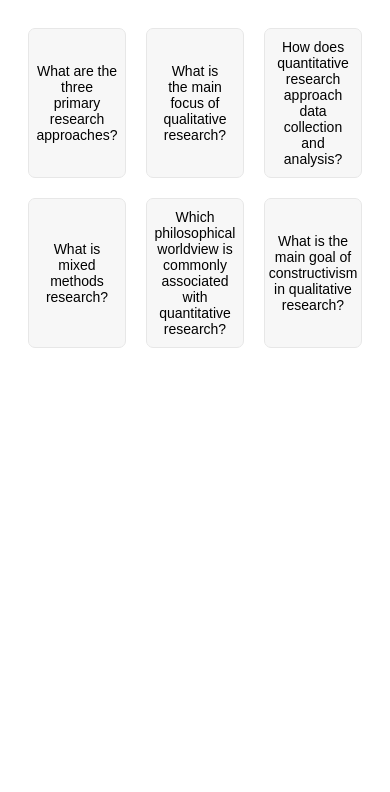
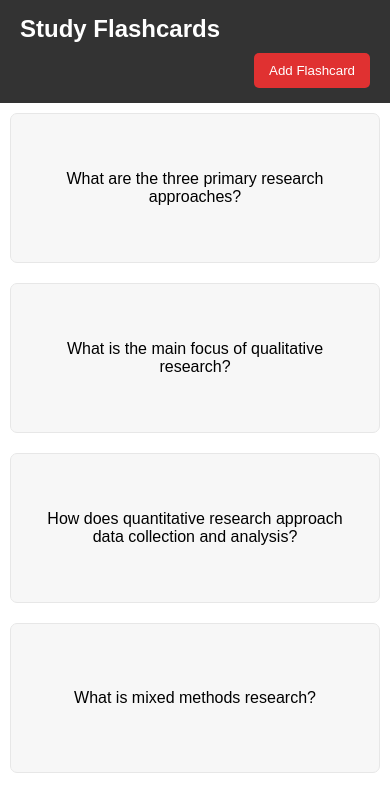
Before and after one commit to Svendzen/study-flashcards, a React (Create React App) app: page / in a window 390 px wide. Shown: the top 792 px of the page. Built offline with nearby package versions, Linux system fonts and the light colour scheme.

Commit message:
added navbar + way to add flash cards

```diff
--- a/src/App.js
+++ b/src/App.js
@@ -1,15 +1,7 @@
-import { useState } from "react";
+import { useState, createContext, useContext } from "react";
 import "./styles.css";
 
-export default function App() {
-  return (
-    <div className="App">
-      <FlashCardsList />
-    </div>
-  );
-}
-
-const questions = [
+const initialQuestions = [
   {
     id: 1,
     question: "What are the three primary research approaches?",
@@ -49,8 +41,114 @@ const questions = [
   },
 ];
 
+// Create a context for flashcards
+const FlashcardsContext = createContext();
+
+function useFlashcardsContext() {
+  return useContext(FlashcardsContext);
+}
+
+export default function App() {
+  // Move flashcards state to App component
+  const [flashcards, setFlashcards] = useState(initialQuestions);
+
+  function addFlashcard({ question, answer }) {
+    const newFlashcard = {
+      id: flashcards.length + 1,
+      question,
+      answer,
+    };
+    setFlashcards([...flashcards, newFlashcard]);
+  }
+
+  return (
+    <FlashcardsContext.Provider value={{ addFlashcard }}>
+      <div className="App">
+        <Navbar />
+        <FlashCardsList flashcards={flashcards} />
+      </div>
+    </FlashcardsContext.Provider>
+  );
+}
+
+// Navbar component
+function Navbar() {
+  const [showForm, setShowForm] = useState(false);
+
+  return (
+    <nav className="navbar">
+      <h1 className="app-title">Study Flashcards</h1>
+      <div className="nav-links">
+        <button
+          className="nav-button"
+          onClick={() => setShowForm(true)}
+          aria-label="Add a new flashcard"
+        >
+          Add Flashcard
+        </button>
+      </div>
+      {showForm && <AddFlashcardForm onClose={() => setShowForm(false)} />}
+    </nav>
+  );
+}
+
+// AddFlashcardForm component
+function AddFlashcardForm({ onClose }) {
+  const [question, setQuestion] = useState("");
+  const [answer, setAnswer] = useState("");
+
+  // Access the addFlashcard function from context
+  const { addFlashcard } = useFlashcardsContext();
+
+  function handleSubmit(e) {
+    e.preventDefault();
+    if (question.trim() && answer.trim()) {
+      addFlashcard({ question, answer });
+      setQuestion("");
+      setAnswer("");
+      onClose();
+    }
+  }
+
+  return (
+    <div className="modal-overlay" role="dialog" aria-modal="true">
+      <div className="modal">
+        <h2>Add New Flashcard</h2>
+        <form onSubmit={handleSubmit}>
+          <label htmlFor="question">Question:</label>
+          <textarea
+            id="question"
+            value={question}
+            onChange={(e) => setQuestion(e.target.value)}
+            required
+          />
+          <label htmlFor="answer">Answer:</label>
+          <textarea
+            id="answer"
+            value={answer}
+            onChange={(e) => setAnswer(e.target.value)}
+            required
+          />
+          <div className="modal-buttons">
+            <button type="submit" className="modal-button">
+              Add
+            </button>
+            <button
+              type="button"
+              className="modal-button cancel-button"
+              onClick={onClose}
+            >
+              Cancel
+            </button>
+          </div>
+        </form>
+      </div>
+    </div>
+  );
+}
+
 // FlashCardsList component
-function FlashCardsList() {
+function FlashCardsList({ flashcards }) {
   const [selectedId, setSelectedId] = useState(null);
 
   function handleClick(id) {
@@ -59,12 +157,12 @@ function FlashCardsList() {
 
   return (
     <div className="flashcards">
-      {questions.map((question) => (
+      {flashcards.map((flashcard) => (
         <FlashCard
-          key={question.id}
-          question={question}
-          isSelected={question.id === selectedId}
-          onClick={() => handleClick(question.id)}
+          key={flashcard.id}
+          question={flashcard}
+          isSelected={flashcard.id === selectedId}
+          onClick={() => handleClick(flashcard.id)}
         />
       ))}
     </div>
@@ -74,7 +172,17 @@ function FlashCardsList() {
 // FlashCard component
 function FlashCard({ question, isSelected, onClick }) {
   return (
-    <div className="card-wrapper" onClick={onClick}>
+    <div
+      className="card-wrapper"
+      onClick={onClick}
+      tabIndex="0"
+      onKeyPress={(e) => {
+        if (e.key === "Enter" || e.key === " ") {
+          onClick();
+        }
+      }}
+      aria-label={`Flashcard ${question.id}`}
+    >
       <div className={`card ${isSelected ? "selected" : ""}`}>
         <div className="card-face">
           <p>{question.question}</p>
--- a/src/styles.css
+++ b/src/styles.css
@@ -4,13 +4,54 @@
 
 body {
   font-family: sans-serif;
-  padding: 20px;
+  margin: 0;
+}
+
+.App {
+  display: flex;
+  flex-direction: column;
+  min-height: 100vh;
+}
+
+/* Navbar styles */
+.navbar {
+  background-color: #333;
+  color: #fff;
+  padding: 15px 20px;
+  display: flex;
+  align-items: center;
+  justify-content: space-between;
+}
+
+.app-title {
+  margin: 0;
+  font-size: 1.5rem;
+}
+
+.nav-links {
+  display: flex;
+  align-items: center;
+}
+
+.nav-button {
+  background-color: #e03131;
+  color: #fff;
+  border: none;
+  padding: 10px 15px;
+  border-radius: 5px;
+  cursor: pointer;
+}
+
+.nav-button:hover {
+  background-color: #c92a2a;
 }
 
 .flashcards {
   display: grid;
-  grid-template-columns: 1fr 1fr 1fr;
+  grid-template-columns: repeat(auto-fit, minmax(250px, 1fr));
   gap: 20px;
+  padding: 20px;
+  flex-grow: 1;
 }
 
 .card-wrapper {
@@ -63,3 +104,100 @@ body {
   font-weight: bold;
   border: 1px solid #e03131;
 }
+
+/* Modal styles */
+.modal-overlay {
+  position: fixed;
+  top: 0;
+  left: 0;
+  width: 100%;
+  height: 100%;
+  background-color: rgba(0, 0, 0, 0.5);
+  display: flex;
+  justify-content: center;
+  align-items: center;
+  padding: 20px;
+  z-index: 1000;
+}
+
+.modal {
+  background-color: #fff;
+  padding: 20px;
+  border-radius: 7px;
+  width: 100%;
+  max-width: 500px;
+}
+
+.modal h2 {
+  margin-top: 0;
+  color: #333;
+}
+
+.modal label {
+  display: block;
+  margin-top: 10px;
+  color: #333;
+}
+
+.modal textarea {
+  width: 100%;
+  height: 80px;
+  padding: 10px;
+  margin-top: 5px;
+  resize: vertical;
+}
+
+.modal-buttons {
+  display: flex;
+  justify-content: flex-end;
+  margin-top: 15px;
+}
+
+.modal-button {
+  background-color: #e03131;
+  color: #fff;
+  border: none;
+  padding: 10px 15px;
+  border-radius: 5px;
+  cursor: pointer;
+  margin-left: 10px;
+}
+
+.modal-button:hover,
+.modal-button:focus {
+  background-color: #c92a2a;
+  outline: none;
+}
+
+.cancel-button {
+  background-color: #868e96;
+}
+
+.cancel-button:hover,
+.cancel-button:focus {
+  background-color: #495057;
+}
+
+/* Responsive design */
+@media (max-width: 600px) {
+  .navbar {
+    flex-direction: column;
+    align-items: flex-start;
+  }
+
+  .nav-links {
+    margin-top: 10px;
+    width: 100%;
+    display: flex;
+    justify-content: flex-end;
+  }
+
+  .flashcards {
+    grid-template-columns: 1fr;
+    padding: 10px;
+  }
+
+  .card-face p {
+    font-size: 16px;
+  }
+}
```
